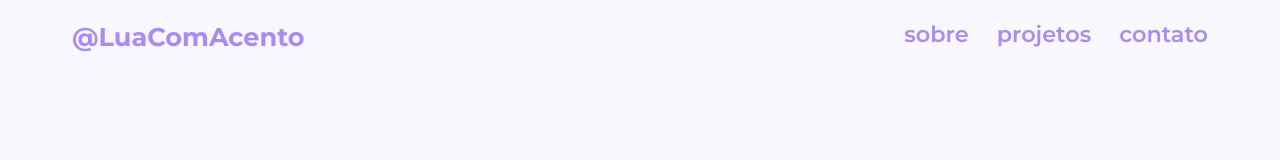
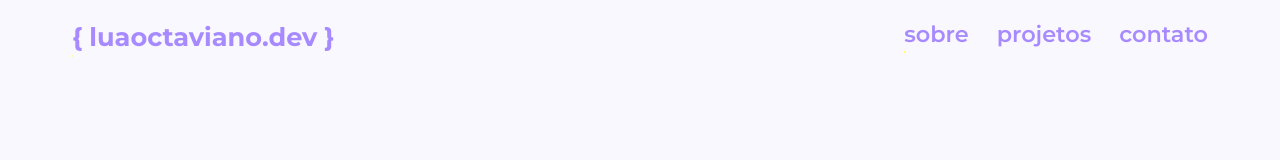
Before and after one commit to luacomacento/luacomacento.github.io, a React (Create React App) app: page / in a window 1280 px wide. Shown: the top 160 px of the page. Built offline with nearby package versions, Linux system fonts and the light colour scheme.

Commit message:
feat: alterado título do header de @LuaComAcento para { luaoctaviano.dev }

```diff
--- a/src/components/header/Header.js
+++ b/src/components/header/Header.js
@@ -5,7 +5,7 @@ class Header extends Component {
   render() {
     return (
       <header>
-        <h1><a href="/">@LuaComAcento</a></h1>
+        <h1><a href="/">{"{ luaoctaviano.dev }"}</a></h1>
         <nav>
           <ul>
             <li><a href="#about">sobre</a></li>
```
